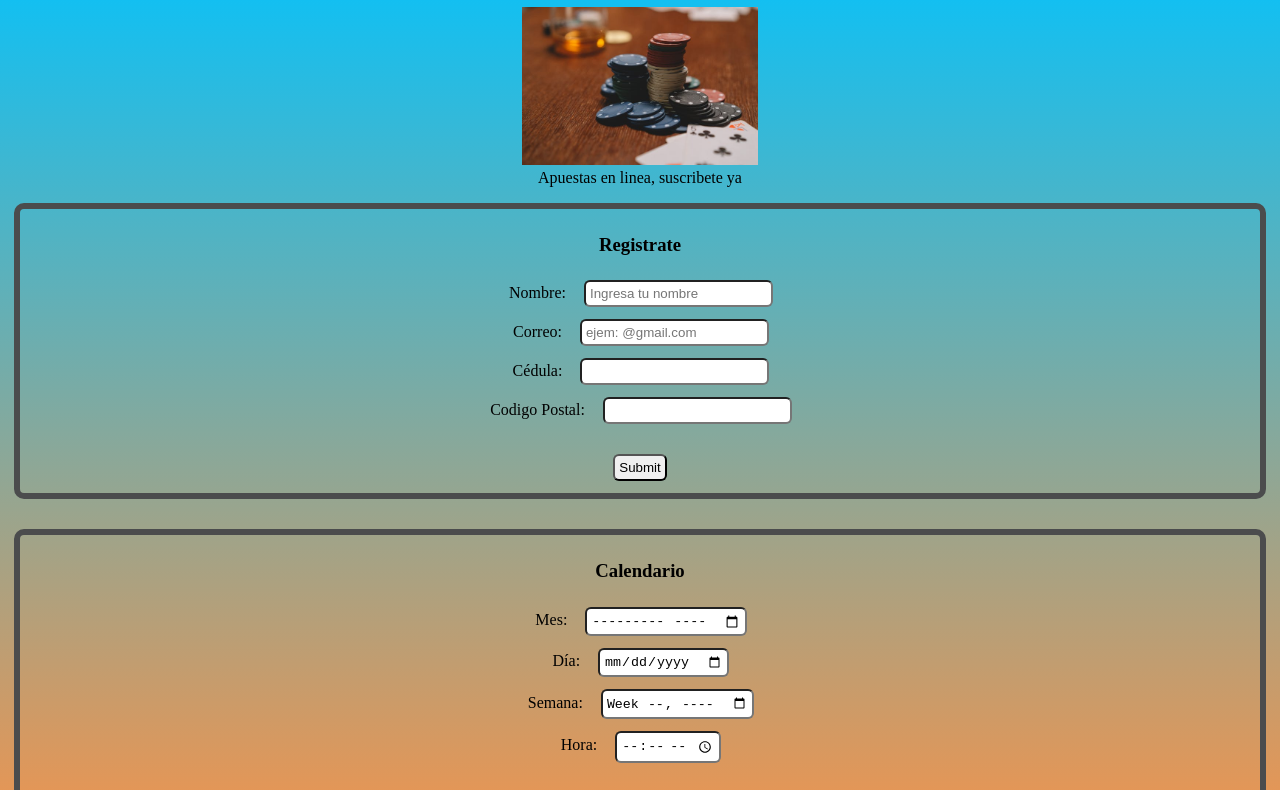
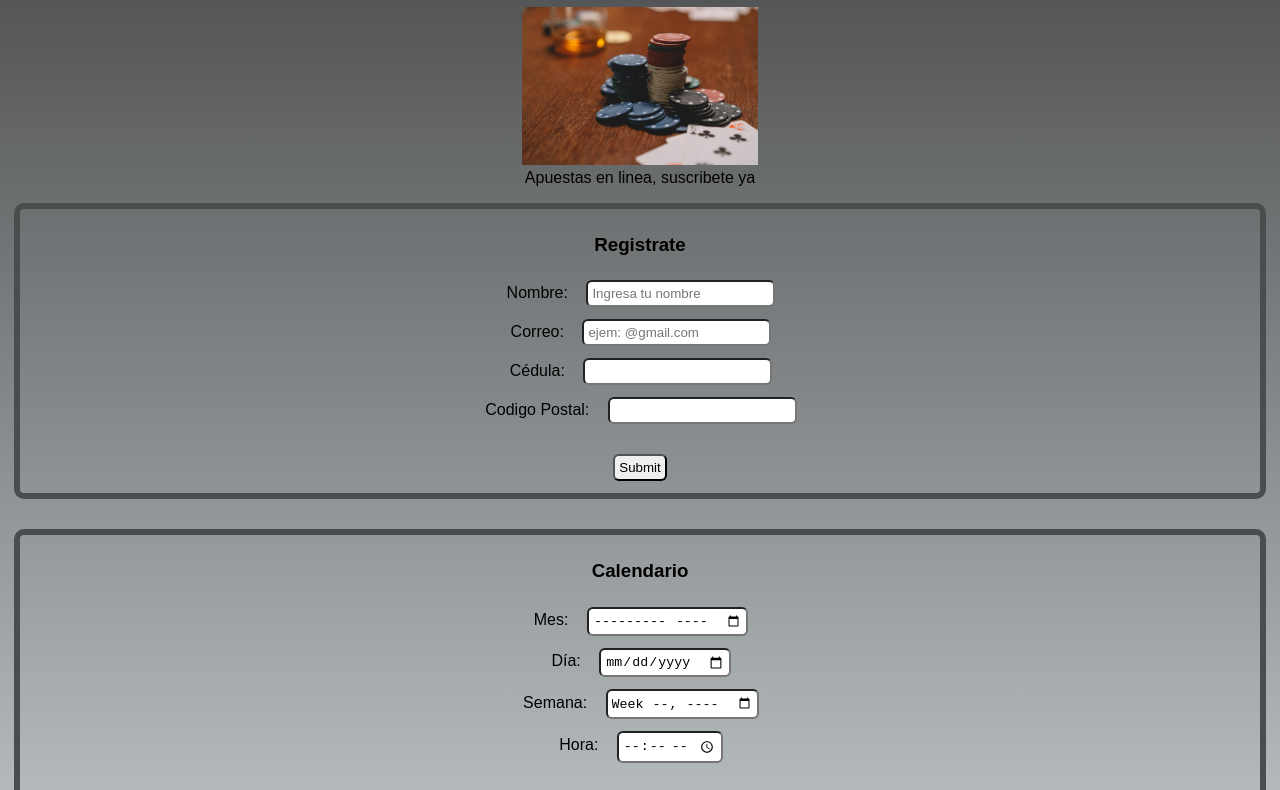
Before and after one commit to Alexgonza10/formulario, a plain HTML site: page index.html in a window 1280 px wide. Shown: the part 73-863 px from the top of the page. Drawn offline with Linux system fonts and the light colour scheme.

Commit message:
Cambie el color del body y el tipo de letra

```diff
--- a/css/style.css
+++ b/css/style.css
@@ -14,8 +14,12 @@
 
 html
 {
-  /*background-color: bisque;*/
-  background: linear-gradient(var(--primary), var(--secondary));
+  background: linear-gradient(var(--gray3), var(--gray2));
+}
+
+body
+{
+  font-family: Arial, Helvetica, sans-serif;
 }
 
 header
```
